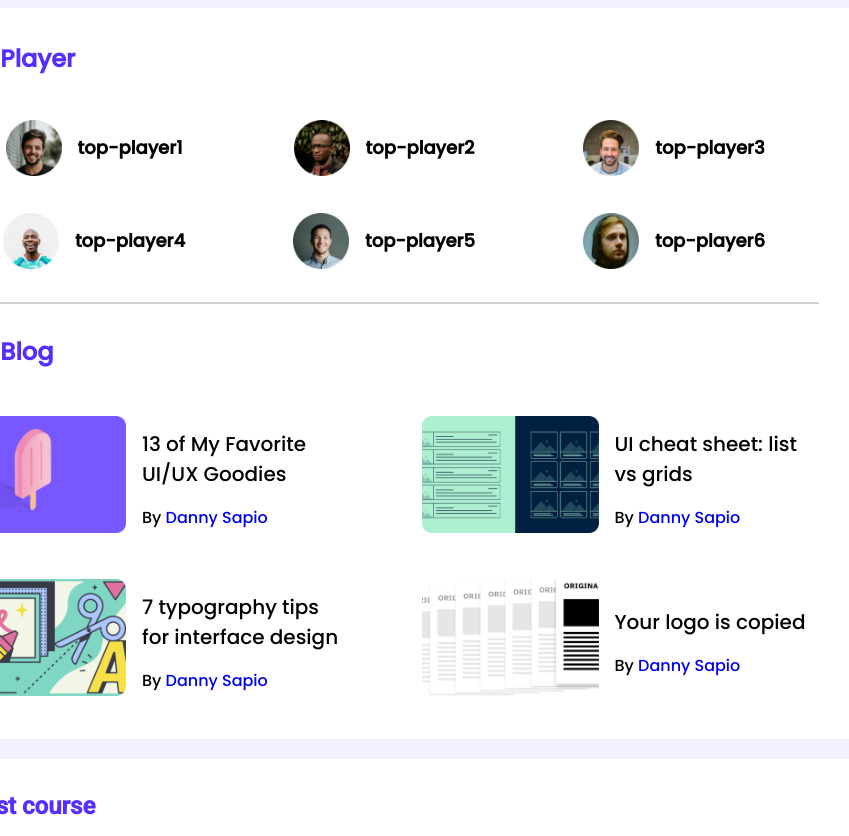
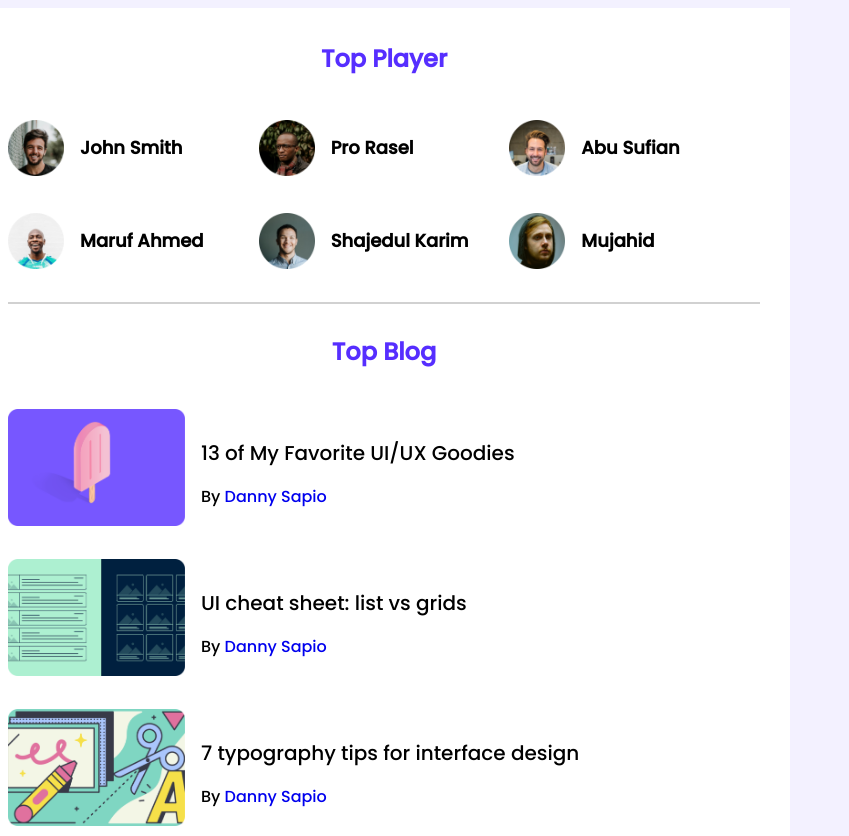
Before and after one commit to Juned360/landing-page, a plain HTML site: page index.html in a window 768 px wide. Shown: the top 836 px of the page, 849 px wide, since content can reach past the window. Drawn offline with Linux system fonts and the light colour scheme.

Commit message:
phone and tablet version

```diff
--- a/index.html
+++ b/index.html
@@ -25,27 +25,27 @@
                 <div class="players">
                     <div class="player">
                         <img src="images/players/player-1.png" alt="">
-                        <h3 class="player-name">top-player1</h3>
+                        <h3 class="player-name">John Smith</h3>
                     </div>
                     <div class="player">
                         <img src="images/players/player-2.png" alt="">
-                        <h3 class="player-name">top-player2</h3>
+                        <h3 class="player-name">Pro Rasel</h3>
                     </div>
                     <div class="player">
                         <img src="images/players/player-3.png" alt="">
-                        <h3 class="player-name">top-player3</h3>
+                        <h3 class="player-name">Abu Sufian</h3>
                     </div>
                     <div class="player">
                         <img src="images/players/player-4.png" alt="">
-                        <h3 class="player-name">top-player4</h3>
+                        <h3 class="player-name">Maruf Ahmed</h3>
                     </div>
                     <div class="player">
                         <img src="images/players/player-5.png" alt="">
-                        <h3 class="player-name">top-player5</h3>
+                        <h3 class="player-name">Shajedul Karim</h3>
                     </div>
                     <div class="player">
                         <img src="images/players/player-6.png" alt="">
-                        <h3 class="player-name">top-player6</h3>
+                        <h3 class="player-name">Mujahid</h3>
                     </div>
                 </div>
             </div>
--- a/style.css
+++ b/style.css
@@ -36,7 +36,7 @@ main{
 .player{
     display: flex;
     align-items: center;
-    justify-content: center;
+    /* justify-content: center; */
 }
 .player img{
     width: 56px;
@@ -88,7 +88,7 @@ article{
     display: flex;
     flex-direction: column;
     Width:224px;
-    Height:269.79px;
+    /* Height:269.79px; */
     border-radius: 20px;
     box-shadow: 0px 5.34229px 13.3557px rgba(0, 0, 0, 0.05);
     padding: 20px;
@@ -143,18 +143,45 @@ article{
     .players {
         grid-template-columns: repeat(2, 1fr);
      }
-     .player, .blog{
+     .player{
          flex-direction: column;
+     }
+     .blogs{
+        /* width: 250px; */
+        /* flex-direction: column; */
+        border-radius: 20px;
+        box-shadow: 0px 5.34229px 13.3557px rgba(0, 0, 0, 0.05);
+        /* padding: 20px; */
      }
      .section-tittle{
          margin-left: 20px;
      }
      article{
         grid-template-columns: repeat(1, 1fr);
+        justify-items: center;
      }
      .courses{
         flex-wrap: wrap;
         justify-content: center;
      }
+ }
+/* tablet devices */
+@media only screen and (min-width: 689px) and (
+    max-width: 992px) {
+        .container{
+            width: 100%;
+        }
+        .courses{
+            flex-wrap: wrap;
+            justify-content: center;
 
- }
+        }
+        .section-tittle{
+            text-align: center;
+        }
+        article{
+            grid-template-columns: repeat(1, 1fr);
+            align-items: center;
+         }
+
+}
```
